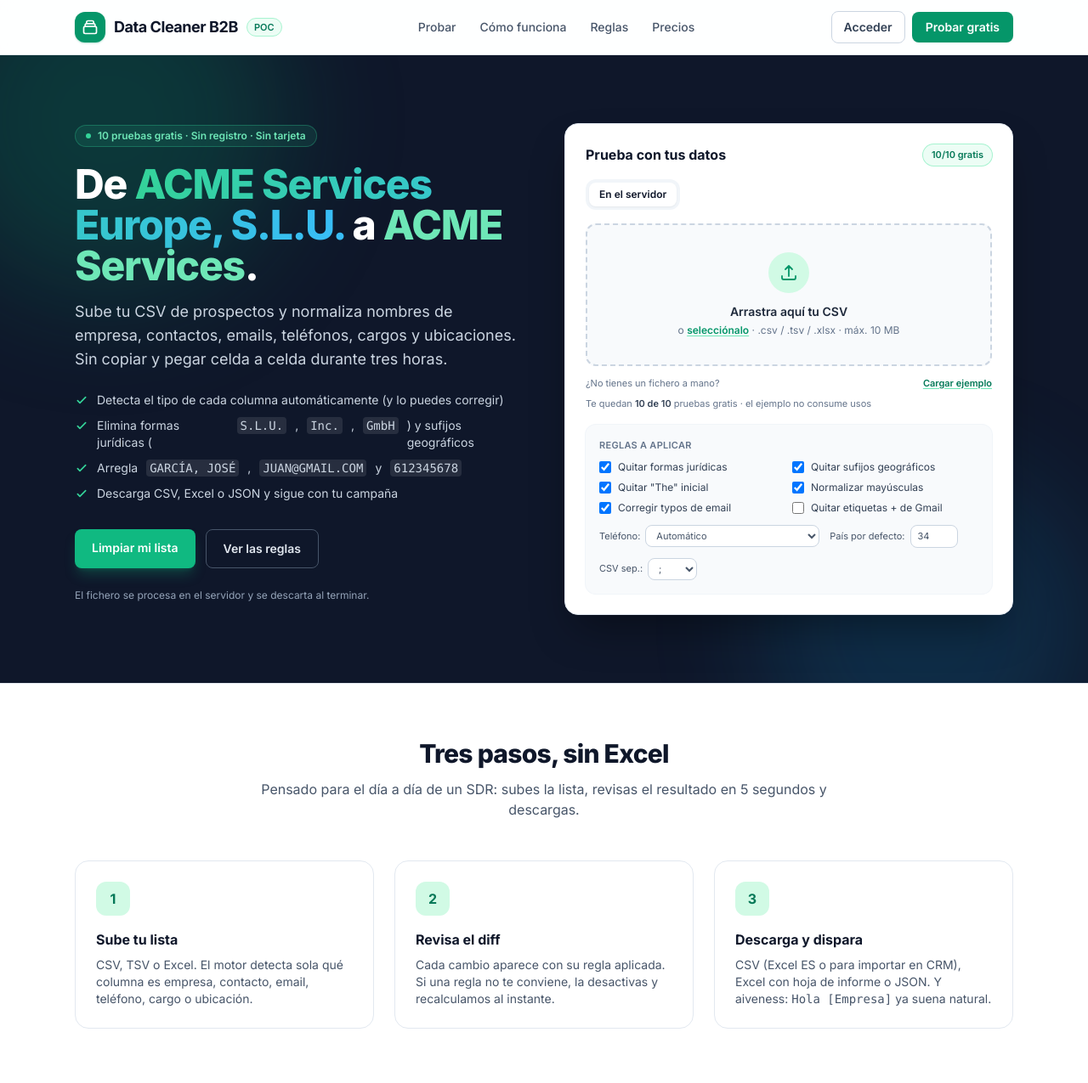
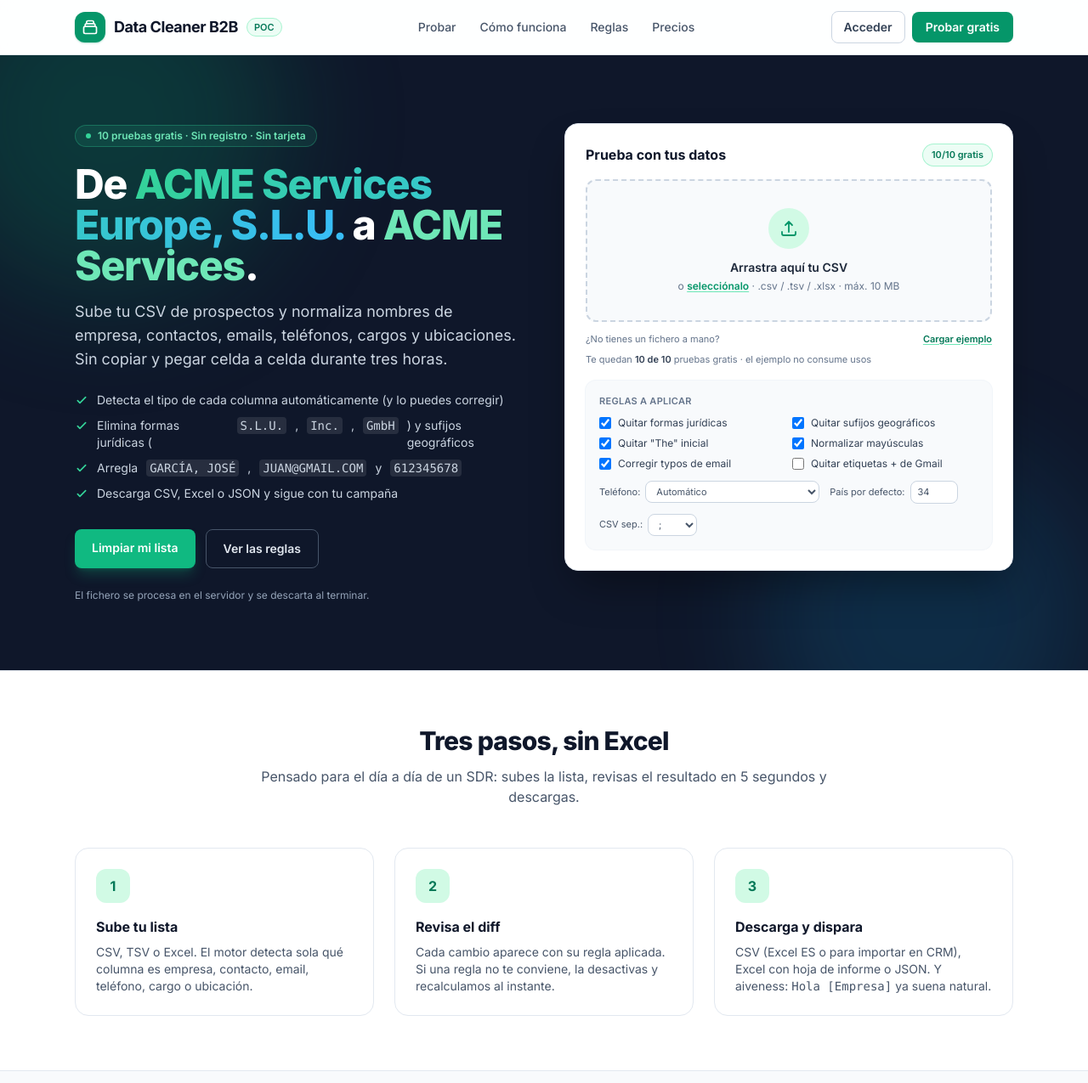
Before and after one commit to joserrasb1/normalizadorscrappingb2b, a FastAPI app: page / in a window 1280 px wide. Shown: the top 1275 px of the page at 85% size. Run offline with FastAPI, Linux system fonts and the light colour scheme; some libraries are stand-ins or nearby versions.

Commit message:
ui: quitar indicador del modo servidor

```diff
--- a/app/templates/index.html
+++ b/app/templates/index.html
@@ -98,10 +98,7 @@ tailwind.config = { theme: { extend: { fontFamily: { sans: ['Inter','system-ui',
         <span id="usage-badge" class="rounded-full bg-emerald-50 px-2.5 py-1 text-[11px] font-semibold text-emerald-700 ring-1 ring-emerald-200">10/10 gratis</span>
       </div>
 
-      <!-- Modo -->
-      <div class="mt-4 inline-flex rounded-xl bg-slate-100 p-1">
-        <button type="button" class="rounded-lg px-3 py-1.5 text-xs font-semibold transition bg-white text-slate-900 shadow-sm" disabled>En el servidor</button>
-      </div>
+
 
       <div id="drop" class="mt-4 cursor-pointer rounded-xl border-2 border-dashed border-slate-300 bg-slate-50 px-5 py-8 text-center transition hover:border-emerald-400 hover:bg-emerald-50/40">
         <input id="file" type="file" accept=".csv,.tsv,.txt,.xlsx" class="hidden">
```
